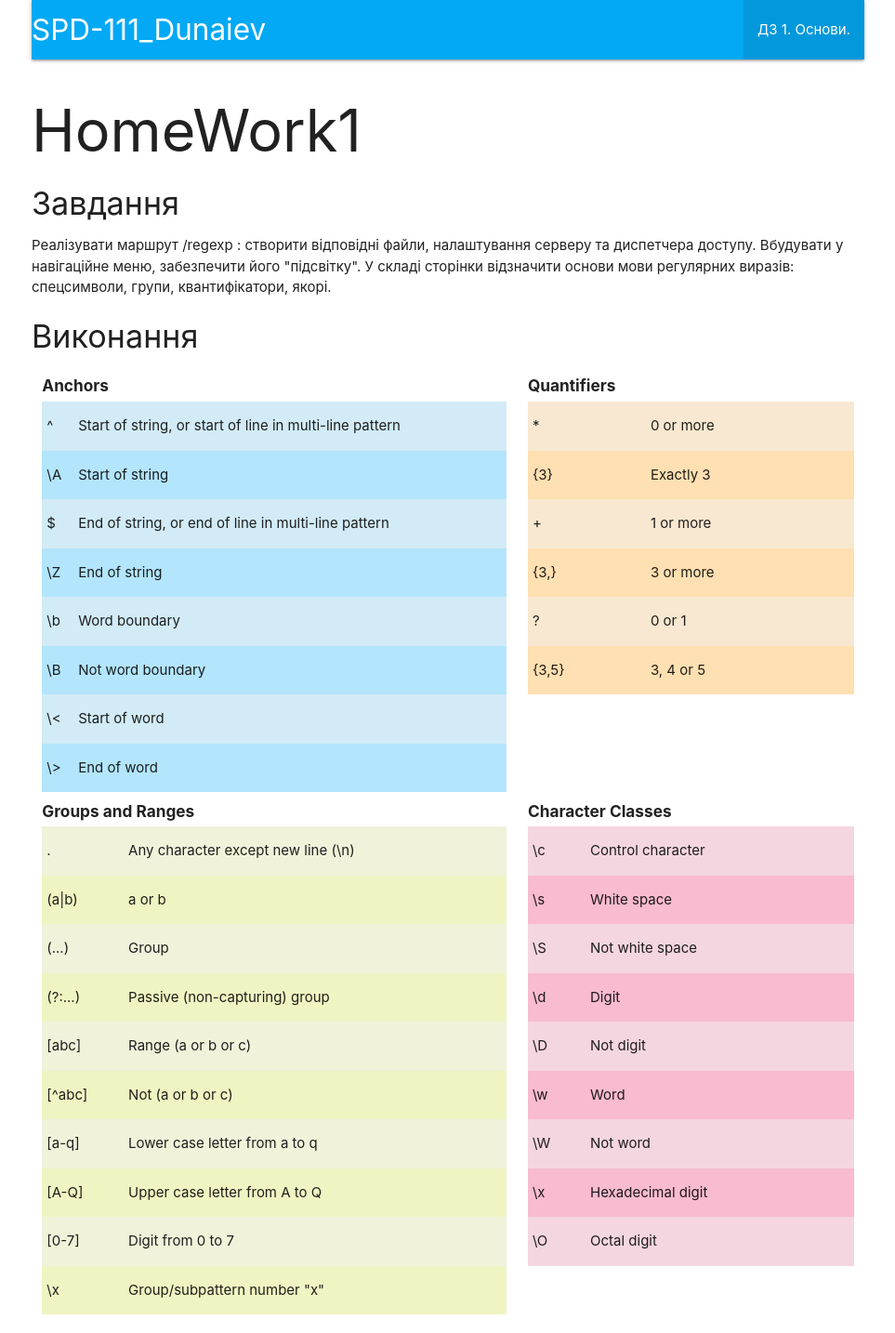
After one commit to ADunaiev/PHP_HomeWorks, a PHP site: page /regexp in a window 1280 px wide. The commit adds this page. Shown: the whole page at 93% size, without its empty margins (158-1121 px from the left). Run offline with PHP 8.4, Linux system fonts and the light colour scheme.

Commit message:
HomeWork1Done

```diff
--- /dev/null
+++ b/_layout.php
@@ -0,0 +1,37 @@
+<!doctype html>
+<html>
+<head>
+
+    <!-- Compiled and minified CSS -->
+    <link rel="stylesheet" href="https://cdnjs.cloudflare.com/ajax/libs/materialize/1.0.0/css/materialize.min.css">
+	<link href="https://fonts.googleapis.com/icon?family=Material+Icons" rel="stylesheet">
+
+	<!--Let browser know website is optimized for mobile-->
+	<meta name="viewport" content="width=device-width, initial-scale=1.0"/>
+	<title>PHP-SPD111_Dunaiev-HomeWorks</title>
+</head>
+<body>
+	<div class="container">
+
+        <nav>
+            <div class="nav-wrapper light-blue">
+                <a href="/" class="brand-logo">SPD-111_Dunaiev</a>
+                <ul id="nav-mobile" class="right hide-on-med-and-down">
+                    <?php foreach( [
+                        '/regexp' => 'ДЗ 1. Основи.'
+                    ] as $href => $name ) : ?>
+                    <li <?= $uri==$href ? 'class="active"' : '' ?> ><a href="<?= $href ?>"><?= $name ?></a></li>
+                    <?php endforeach ?>
+                </ul>
+            </div>
+        </nav>
+
+        <?php include $page_body ; ?>
+    </div>
+
+<!-- Compiled and minified JavaScript -->
+ <script src="https://cdnjs.cloudflare.com/ajax/libs/materialize/1.0.0/js/materialize.min.js"></script>
+</body>
+
+
+</html>
--- /dev/null
+++ b/access_manager.php
@@ -0,0 +1,20 @@
+<?php
+
+$uri = $_SERVER['REQUEST_URI'];
+// якщо у запиті є гет-параметри (знак ?), то прибираємо цю частину
+$pos = strpos($uri, '?');
+if( $pos > 0) {
+    $uri = substr($uri, 0, $pos);
+}
+$routes = [
+    '/regexp' => 'homework1.php',
+    '/' => 'index.php',
+];
+
+if(isset($routes[$uri])) { // у маршрутах є відповідний запис
+    $page_body = $routes[$uri];
+    include '_layout.php';
+}
+else {
+    echo "$uri not found";
+}
--- /dev/null
+++ b/homework1.php
@@ -0,0 +1,117 @@
+<h1>HomeWork1</h1>
+<h4>Завдання</h4>
+<p>
+Реалізувати маршрут /regexp : створити відповідні файли,
+ налаштування серверу та диспетчера доступу.
+ Вбудувати у навігаційне меню, забезпечити його "підсвітку".
+ У складі сторінки відзначити основи мови регулярних виразів:
+ спецсимволи, групи, квантифікатори, якорі.
+</p>
+<h4>Виконання</h4>
+
+<?php
+    $anchors = [
+        '^' => 'Start of string, or start of line in multi-line pattern',
+        '\A' => 'Start of string',
+        '$' => 'End of string, or end of line in multi-line pattern',
+        '\Z' => 'End of string',
+        '\b' => 'Word boundary',
+        '\B' => 'Not word boundary',
+        '\<' => 'Start of word',
+        '\>' => 'End of word'
+    ] ;
+
+    $quantifiers = [
+        '*' => '0 or more',
+        '{3}' => 'Exactly 3',
+        '+' => '1 or more',
+        '{3,}' => '3 or more',
+        '?' => '0 or 1',
+        '{3,5}' => '3, 4 or 5'
+    ];
+
+    $groups = [
+        '.' => 'Any character except new line (\n)',
+        '(a|b)' => 'a or b',
+        '(...)' => 'Group',
+        '(?:...)' => 'Passive (non-c­apt­uring) group',
+        '[abc]' => 'Range (a or b or c)',
+        '[^abc]' => 'Not (a or b or c)',
+        '[a-q]' => 'Lower case letter from a to q',
+        '[A-Q]' => 'Upper case letter from A to Q',
+        '[0-7]' => 'Digit from 0 to 7',
+        '\x' => 'Group/­sub­pattern number "­x"'
+    ];
+
+    $characters = [
+        '\c' => 'Control character',
+        '\s' => 'White space',
+        '\S' => 'Not white space',
+        '\d' => 'Digit',
+        '\D' => 'Not digit',
+        '\w' => 'Word',
+        '\W' => 'Not word',
+        '\x' => 'Hexade­cimal digit',
+        '\O' => 'Octal digit'
+    ];
+?>
+
+<div class="row">
+
+    <div class="col s7">
+        <h6><b>Anchors</b></h6>
+        <table class="striped light-blue lighten-4">
+            <tbody>
+                <?php foreach($anchors as $key => $value) { ?>
+                    <tr>
+                        <td><?= $key ?></td>
+                        <td><?= $value ?></td>
+                    </tr>
+                <?php } ?>
+            </tbody>
+        </table>
+    </div>
+
+    <div class="col s5">
+        <h6><b>Quantifiers</b></h6>
+        <table class="striped orange lighten-4">
+            <tbody>
+                <?php foreach($quantifiers as $key => $value) { ?>
+                    <tr>
+                        <td><?= $key ?></td>
+                        <td><?= $value ?></td>
+                    </tr>
+                <?php } ?>
+            </tbody>
+        </table>
+    </div>
+
+    <div class="col s7">
+        <h6><b>Groups and Ranges</b></h6>
+        <table class="striped lime lighten-4">
+            <tbody>
+                <?php foreach($groups as $key => $value) { ?>
+                    <tr>
+                        <td><?= $key ?></td>
+                        <td><?= $value ?></td>
+                    </tr>
+                <?php } ?>
+            </tbody>
+        </table>
+    </div>
+
+    <div class="col s5">
+        <h6><b>Character Classes</b></h6>
+        <table class="striped pink lighten-4">
+            <tbody>
+                <?php foreach($characters as $key => $value) { ?>
+                    <tr>
+                        <td><?= $key ?></td>
+                        <td><?= $value ?></td>
+                    </tr>
+                <?php } ?>
+            </tbody>
+        </table>
+    </div>
+
+</div>
--- a/index.php
+++ b/index.php
@@ -1 +1,5 @@
-Локальний хост для домашніх завдань
+<h1>PHP. Група SPD-111. </h1>
+<h4>Студент - Андрій ДУНАЄВ.</h4>
+<p>
+    Це локальний хост для домашніх завдань студента Дунаєва Андрія.
+</p>
```
Also changed, not shown: .htaccess (added), 4 other files.
